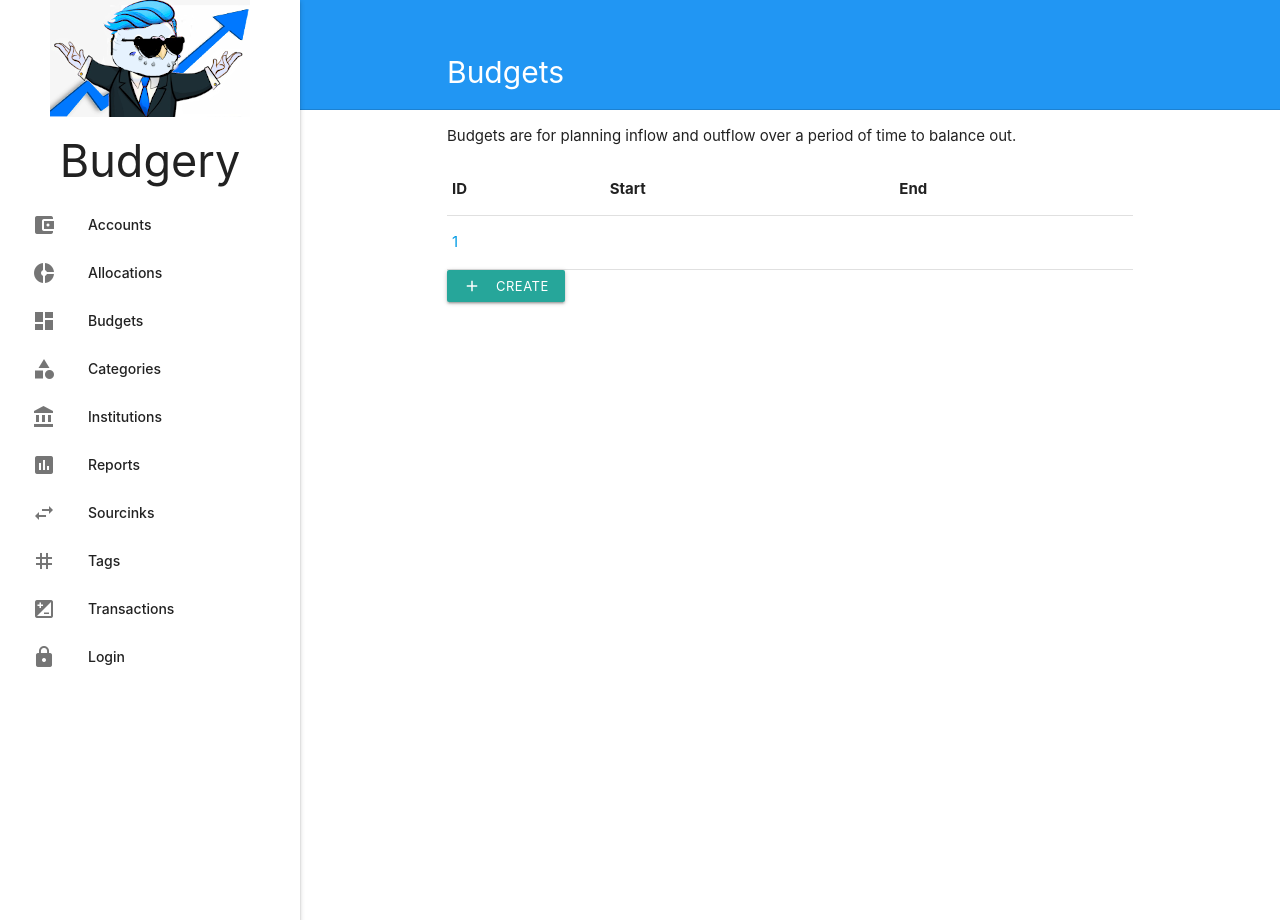
After one commit to EliRibble/budgery, a FastAPI app: template templates/budget-list.html.jinja in a window 1280 px wide. The commit adds this page. Run offline with FastAPI, Linux system fonts and the light colour scheme; the template is opened without the code that fills it: most values are stand-ins (such as "Sample title", 1, 10 or a date in 2020); parts of the project's set-up code (start-up, migrations or seed data) failed here and were passed over.

Commit message:
Add page to list out budgets.

```diff
--- a/budgery/db/models.py
+++ b/budgery/db/models.py
@@ -184,3 +184,4 @@ Transaction.budget_entry = relationship(BudgetEntry, back_populates="transaction
 Transaction.sourcink_from = relationship(Sourcink, foreign_keys=[Transaction.sourcink_id_from])
 Transaction.sourcink_to = relationship(Sourcink, foreign_keys=[Transaction.sourcink_id_to])
 User.accounts = association_proxy("user_account_permissions", "account")
+User.budgets = association_proxy("user_budget_permissions", "budget")
--- a/budgery/main.py
+++ b/budgery/main.py
@@ -153,6 +153,19 @@ async def auth(request: Request, db: Session = Depends(get_db)):
 	crud.user_ensure_exists(db, user_model)
 	request.session["user"] = dict(user)
 	return RedirectResponse(url="/")
+
+@app.get("/budget", response_class=HTMLResponse)
+async def budget_list_get(
+		request: Request,
+		db: Session = Depends(get_db),
+		user: User = Depends(get_user)):
+	db_user = crud.user_get_by_username(db, user.username)
+	budgets = db_user.budgets
+	return templates.TemplateResponse("budget-list.html.jinja", {
+		"budgets": budgets,
+		"current_page": "budget",
+		"request": request,
+		"user": user})
 
 @app.get("/category")
 async def category(request: Request):
--- /dev/null
+++ b/templates/budget-list.html.jinja
@@ -0,0 +1,32 @@
+{% extends "base.html.jinja" %}
+{% set breadcrumbs = [
+	("/budget", "Budgets"),
+] %}
+{% block header %}
+{% include "fragments/breadcrumb.html.jinja" %}
+{% endblock %}
+
+{% block content %}
+<p>Budgets are for planning inflow and outflow over a period of time to balance out.</p>
+{% if budgets %}
+	<table>
+		<thead>
+			<tr>
+				<th>ID</th>
+				<th>Start</th>
+				<th>End</th>
+			</tr>
+		</thead>
+		<tbody>
+			{% for budget in budgets %}
+				<tr>
+					<td><a href="/budget/{{ budget.id }}">{{ budget.id }}</a></td>
+				</tr>
+			{% endfor %}
+		</tbody>
+	</table>
+	<a class="btn-small waves-effect waves-light" href="/budget/create"><i class="material-icons left">add</i>Create</a>
+{% else %}
+	<p>No budgets yet, please <a href="/budget/create">create one</a></p>
+{% endif %}
+{% endblock %}
--- a/templates/navbar.html.jinja
+++ b/templates/navbar.html.jinja
@@ -12,6 +12,7 @@
 	</div>
 	{{ navelement("account", "/account", "account_balance_wallet", "Accounts") }}
 	{{ navelement("allocation", "/allocation", "donut_small", "Allocations") }}
+	{{ navelement("budget", "/budget", "dashboard", "Budgets") }}
 	{{ navelement("category", "/category", "category", "Categories") }}
 	{{ navelement("institution", "/institution", "account_balance", "Institutions") }}
 	{{ navelement("report", "/report", "assessment", "Reports") }}
```
